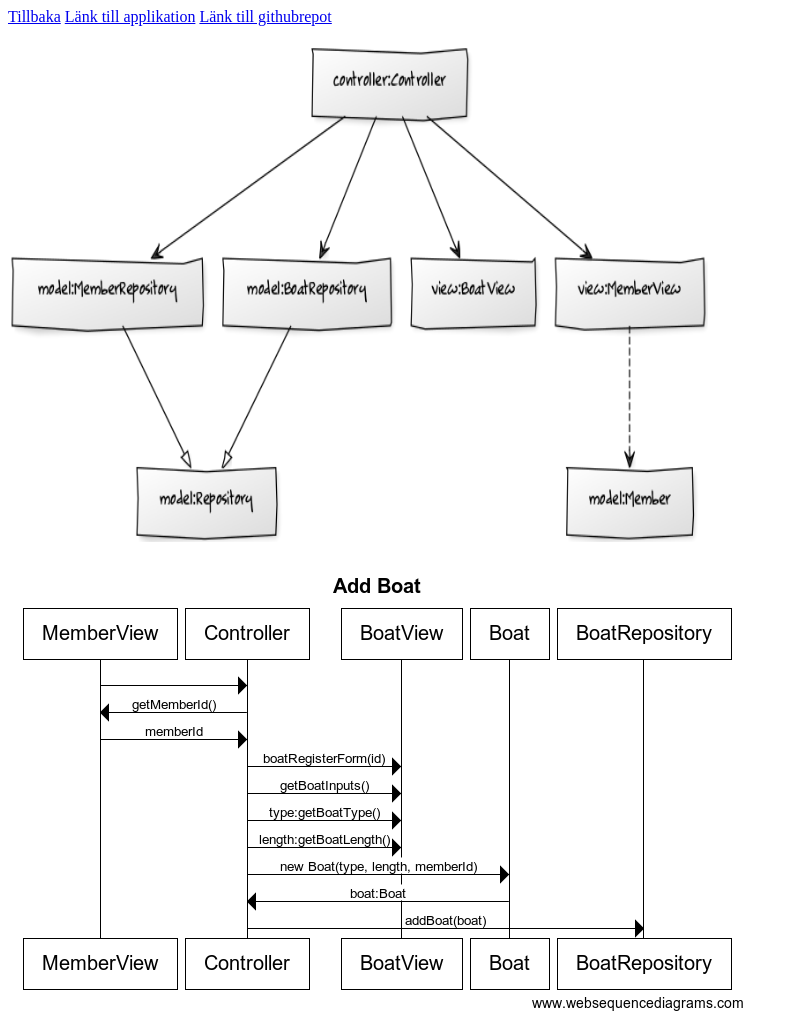
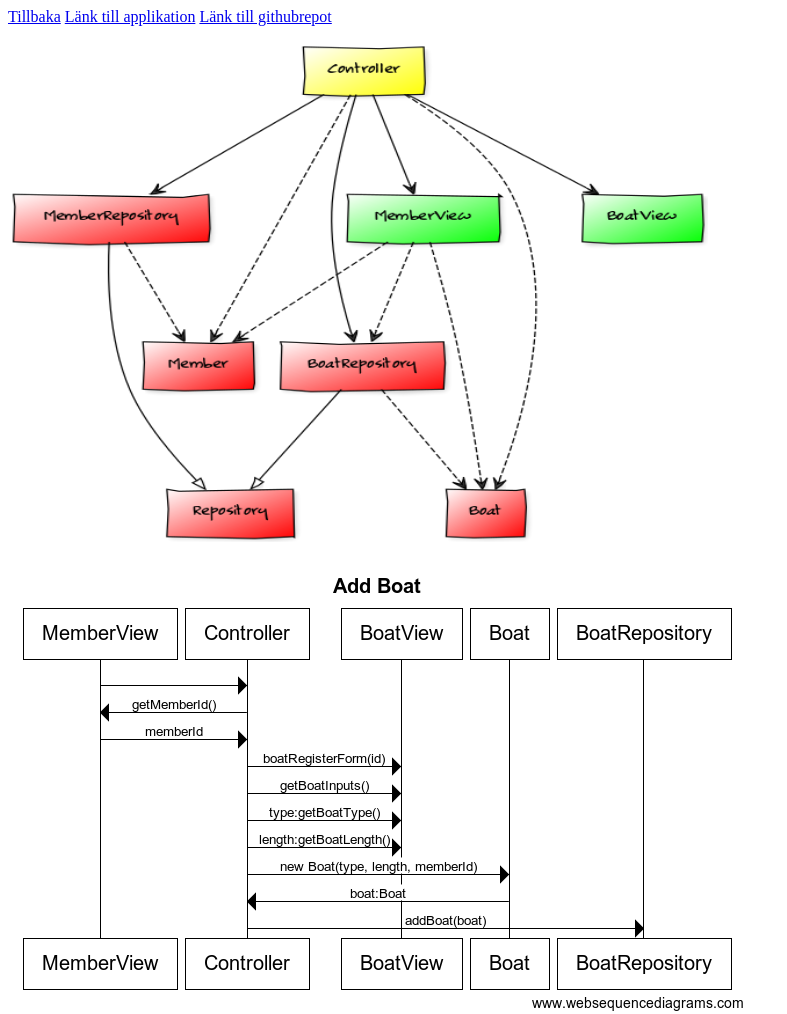
Before and after one commit to Guepen/Portfolio-Objektorienterad-analys-och-design-med-UML, a plain HTML site: page pages/Workshop 2/workshop2.html in a window 1280 px wide. Shown: the top 1014 px of the page, without its empty margins (0-787 px from the left). Drawn offline with Linux system fonts and the light colour scheme.

Commit message:
Update CD

```diff
--- a/pages/Workshop 2/workshop2.html
+++ b/pages/Workshop 2/workshop2.html
@@ -7,7 +7,7 @@
     <a href="http://th222fa.github.io/Portfolio-Objektorienterad-analys-och-design-med-UML/">Tillbaka</a>
     <a href="http://martinfohlin.se/UMLWorkshop2/index.php">Länk till applikation</a>
     <a href="https://github.com/mf222nb/UMLWS2">Länk till githubrepot</a>
-    <p><img src="ws2classDiagram.png" height="500" width="700"></p>
+    <p><img src="BatklubbCD.png" height="500" width="700"></p>
 
     <p><img src="AddBoat.png"></p>
 
```
Also changed, not shown: pages/Workshop 1/workshop1.html (+1 -1 lines), pages/Workshop 2/BatklubbCD.png (added), pages/Workshop 2/ws2classDiagram.png (deleted).
